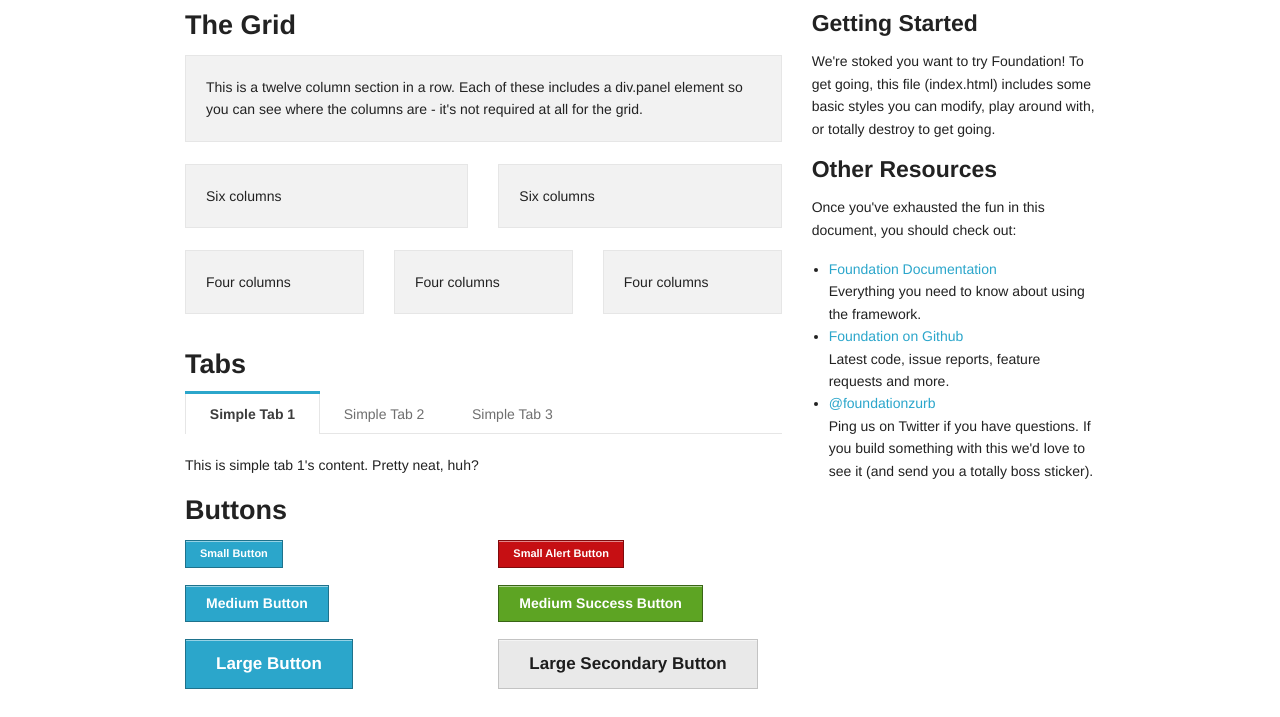
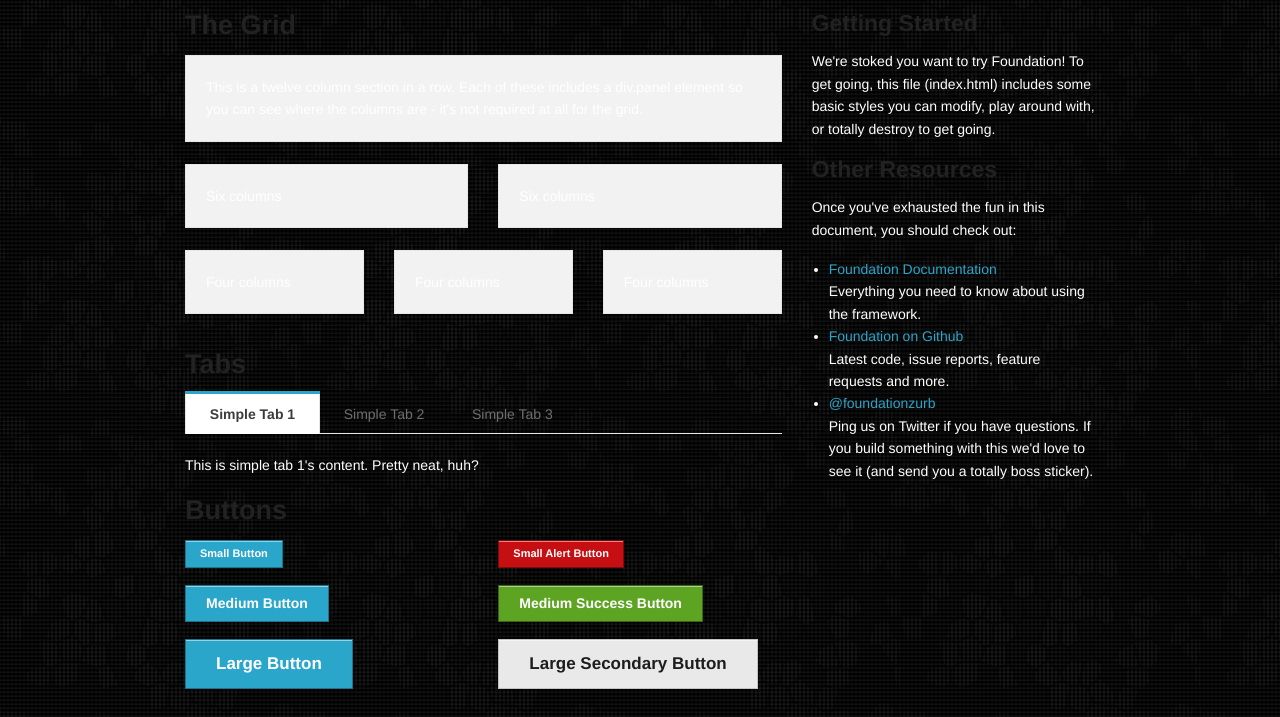
Before and after one commit to krisavage/krockprotoype, a plain HTML site: page index.html in a window 1280 px wide. Shown: the part 138-855 px from the top of the page. Drawn offline with Linux system fonts and the light colour scheme.

Commit message:
Make background position of subtle pattern fixed.

```diff
--- a/stylesheets/app.css
+++ b/stylesheets/app.css
@@ -19,6 +19,12 @@
    Krock
 ----------------------------------------- */
 
+body {
+    background-attachment: fixed;
+    background-image: url('../images/krockimages/dark_mosaic.png');
+    color: white;
+}
+
 #artistDescriptions {
     clear: both;
 }
```
Also changed, not shown: index.htm (+1 -1 lines).
